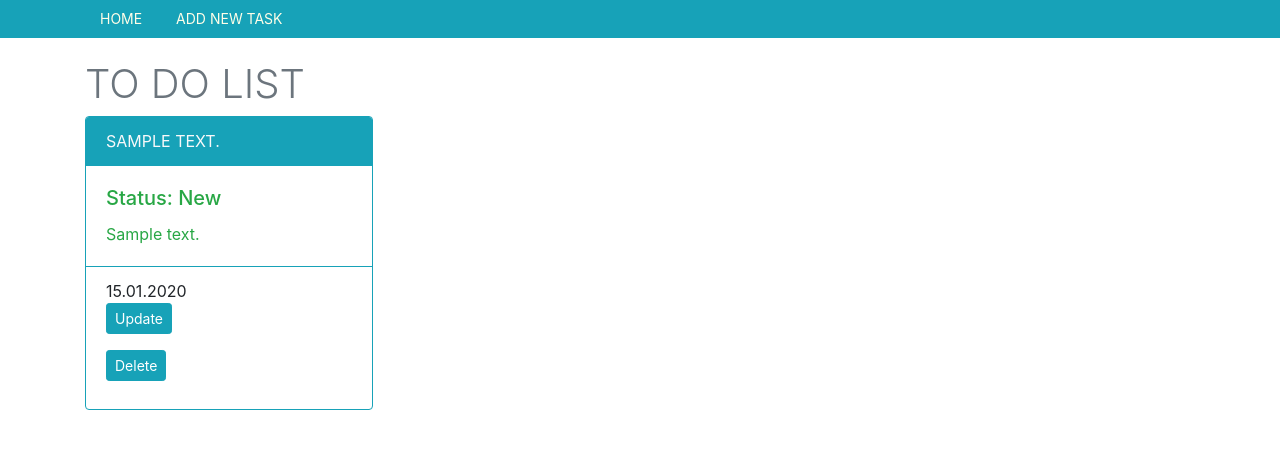
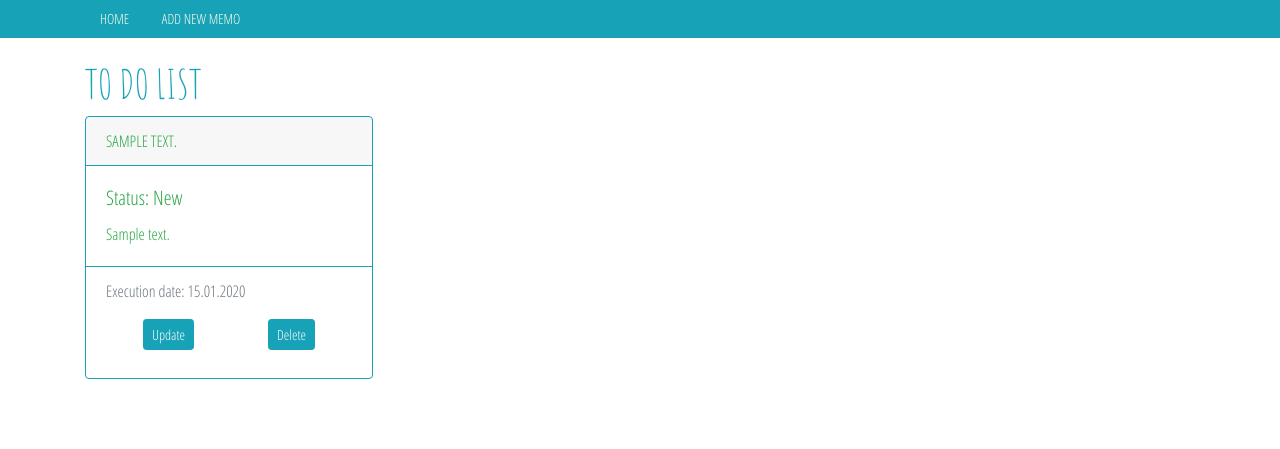
Before and after one commit to iBekNomad/python_group_6_homework_47_Aibek_Kazakbaev, a Django app: page / in a window 1280 px wide. Shown: the top 449 px of the page. Run offline with Django 3.2, Linux system fonts and the light colour scheme; tables that the repository leaves empty hold one stand-in row (values such as "Sample post"); some libraries are stand-ins or nearby versions.

Commit message:
Added styles

```diff
--- a/source/webapp/static/css/style.css
+++ b/source/webapp/static/css/style.css
@@ -1,5 +1,10 @@
 body {
     margin-top: 60px;
+    font-family: 'Open Sans Condensed', sans-serif;
+}
+
+.amatic-text{
+    font-family: 'Amatic SC', cursive;
 }
 
 .navbar {
--- a/source/webapp/templates/base.html
+++ b/source/webapp/templates/base.html
@@ -1,12 +1,14 @@
 {% load staticfiles %}
 <!doctype html>
-<html lang="en">
+<html lang="zxx">
 <head>
     <meta charset="UTF-8">
     <meta name="viewport"
           content="width=device-width, user-scalable=no, initial-scale=1.0, maximum-scale=1.0, minimum-scale=1.0">
     <meta http-equiv="X-UA-Compatible" content="ie=edge">
     <title>{% block title %}My Site{% endblock %}</title>
+    <link href="https://fonts.googleapis.com/css2?family=Open+Sans+Condensed:wght@300&display=swap" rel="stylesheet">
+    <link href="https://fonts.googleapis.com/css2?family=Amatic+SC&family=Open+Sans+Condensed:wght@300&display=swap" rel="stylesheet">
     <link rel="stylesheet" type="text/css" href="{% static 'css/bootstrap.min.css' %}">
     <link rel="stylesheet" type="text/css" href="{% static 'css/all.min.css' %}">
     <link rel="stylesheet" type="text/css" href="{% static 'css/style.css' %}">
@@ -17,7 +19,7 @@
         <div class="container">
             <ul class="menu">
                 <li><a href="{% url 'index' %}" class="text-uppercase">Home</a></li>
-                <li><a href="{% url 'memo_create' %}" class="text-uppercase">Add new task</a></li>
+                <li><a href="{% url 'memo_create' %}" class="text-uppercase">Add new memo</a></li>
                 {% block menu %}{% endblock %}
             </ul>
         </div>
--- a/source/webapp/templates/index.html
+++ b/source/webapp/templates/index.html
@@ -3,12 +3,12 @@
 {% block title %}Main{% endblock %}
 
 {% block content %}
-    <h1 class="text-secondary text-uppercase font-weight-light">To do list</h1>
+    <h1 class="text-uppercase text-info amatic-text">To do list</h1>
     <div class="row row-cols-1 row-cols-md-3">
         {% for memo in memos %}
             <div class="col mb-4">
                 <div class="card border-info mb-3" style="max-width: 18rem;">
-                    <div class="card-header bg-info border-info a-text"><a class="text-light text-uppercase"
+                    <div class="card-header border-info a-text"><a class="text-success text-uppercase text-decoration-none"
                             href="{% url "memo_view" memo.pk %}">{{ memo.description }}</a>
                     </div>
                     <div class="card-body text-success">
@@ -16,9 +16,11 @@
                         <p class="card-text">{{ memo.text }}</p>
                     </div>
                     <div class="card-footer bg-transparent border-info">
-                        {{ memo.execution_date|date:"d.m.Y" }}
-                        <p><a href="{% url "memo_update" memo.pk %}" class="btn btn-sm btn-info">Update</a></p>
-                        <p><a href="{% url "memo_delete" memo.pk %}" class="btn btn-sm btn-info">Delete</a></p>
+                        <p class="text-secondary">Execution date: {{ memo.execution_date|date:"d.m.Y" }}</p>
+                        <div class="d-flex justify-content-around">
+                            <p><a href="{% url "memo_update" memo.pk %}" class="btn btn-sm btn-info">Update</a></p>
+                            <p><a href="{% url "memo_delete" memo.pk %}" class="btn btn-sm btn-info">Delete</a></p>
+                        </div>
                     </div>
                 </div>
             </div>
--- a/source/webapp/templates/memo_create.html
+++ b/source/webapp/templates/memo_create.html
@@ -3,10 +3,11 @@
 {% block title %}Create{% endblock %}
 
 {% block content %}
-    <h1>Create Quick Memo</h1>
+    <h1 class="text-info">Create Quick Memo</h1>
 
     {% url 'memo_create' as action_url %}
     {% include 'partial/form.html' with action_url=action_url form_method='post' %}
+    <br/>
 
 {% endblock %}
 
--- a/source/webapp/templates/memo_delete.html
+++ b/source/webapp/templates/memo_delete.html
@@ -11,8 +11,10 @@
     <p>Date: {{ memo.execution_date }}</p>
     <form action="{% url 'memo_delete' memo.pk %}" method="post">
         {% csrf_token %}
-        <p><input type="submit" value="yes" class="btn btn-sm btn-info"></p>
-        <p><a href="{% url "memo_view" memo.pk%}" class="btn btn-sm btn-info">No</a> </p>
+        <div class="d-flex justify-content-start">
+            <p class="mr-5"><input type="submit" value="yes" class="btn btn btn-info"></p>
+            <p><a href="{% url "memo_view" memo.pk%}" class="btn btn btn-info">no</a> </p>
+        </div>
     </form>
     <p></p>
     <h3>Detailed description:</h3>
--- a/source/webapp/templates/memo_update.html
+++ b/source/webapp/templates/memo_update.html
@@ -3,14 +3,15 @@
 {% block title %}Update{% endblock %}
 
 {% block menu %}
-    <li><a href="{% url 'memo_view' memo.pk %}">Cancel</a></li>
+    <li><a href="{% url 'memo_view' memo.pk %}" class="text-uppercase">Cancel</a></li>
 {% endblock %}
 
 {% block content %}
-    <h1>Update Memo</h1>
+    <h1 class="text-info">Update Memo</h1>
 
     {% url 'memo_update' as action_url %}
     {% include 'partial/form.html' with action_url=action_url form_method='post' button_text='Update' %}
+    <br/>
 
 {% endblock %}
 
--- a/source/webapp/templates/memo_view.html
+++ b/source/webapp/templates/memo_view.html
@@ -3,8 +3,8 @@
 {% block title %}View{% endblock %}
 
 {% block menu %}
-    <li><a href="{% url "memo_update" memo.pk %}">Update</a></li>
-    <li><a href="{% url "memo_delete" memo.pk %}">Delete</a></li>
+    <li><a href="{% url "memo_update" memo.pk %}" class="text-uppercase">Update</a></li>
+    <li><a href="{% url "memo_delete" memo.pk %}" class="text-uppercase">Delete</a></li>
 {% endblock %}
 
 {% block content %}
--- a/source/webapp/templates/partial/form.html
+++ b/source/webapp/templates/partial/form.html
@@ -6,5 +6,5 @@
     {% endfor %}
 
     <br/>
-    <input type="submit" class="btn btn-info" value="{{ button_text|default:'Submit' }}"/>
+    <input type="submit" class="btn btn-info text-uppercase" value="{{ button_text|default:'Submit' }}"/>
 </form>
--- a/source/webapp/templates/partial/form_field.html
+++ b/source/webapp/templates/partial/form_field.html
@@ -1,4 +1,4 @@
-<label for="{{ field.id_for_label }}">{{ field.label }}:</label><br/>
+<label for="{{ field.id_for_label }}" class="text-uppercase text-secondary">{{ field.label }}:</label><br/>
 {{ field }}<br/>
 {% for error in field.errors %}
     <p class="error">{{ error }}</p>
```
